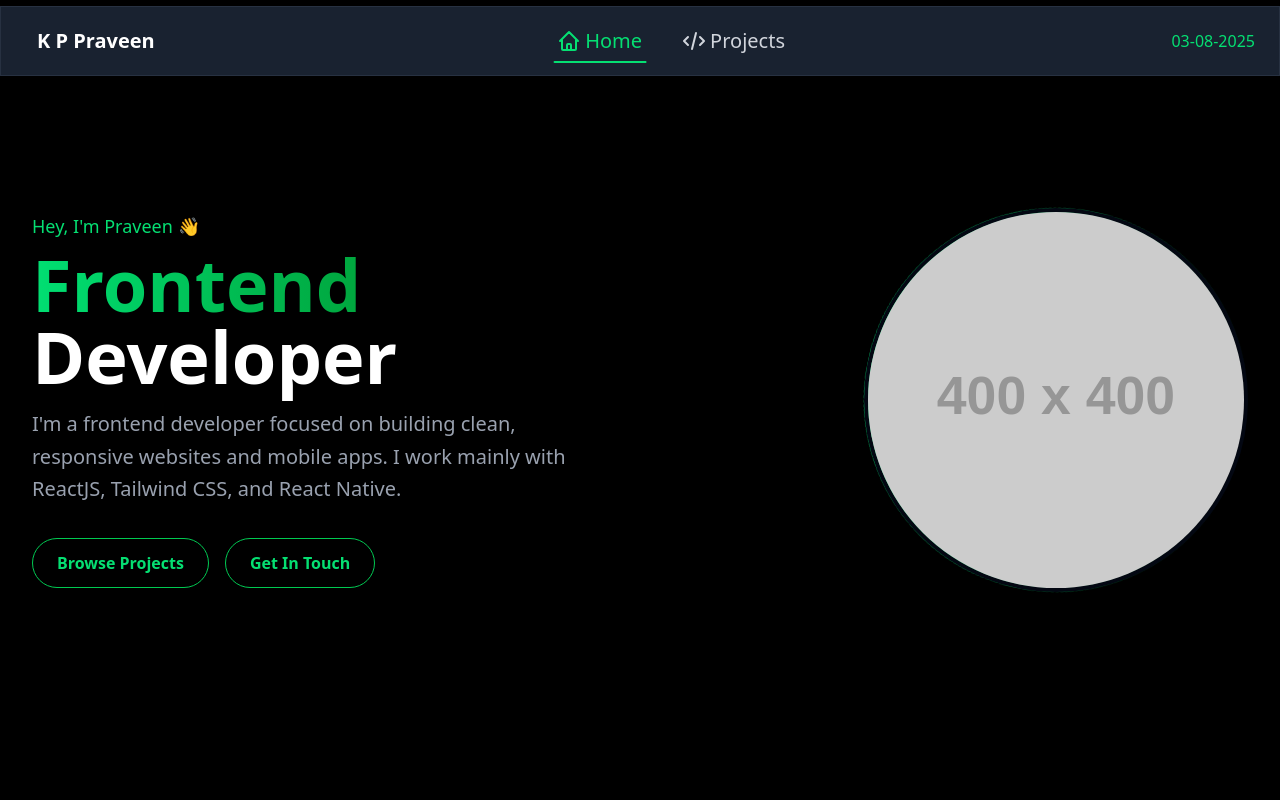
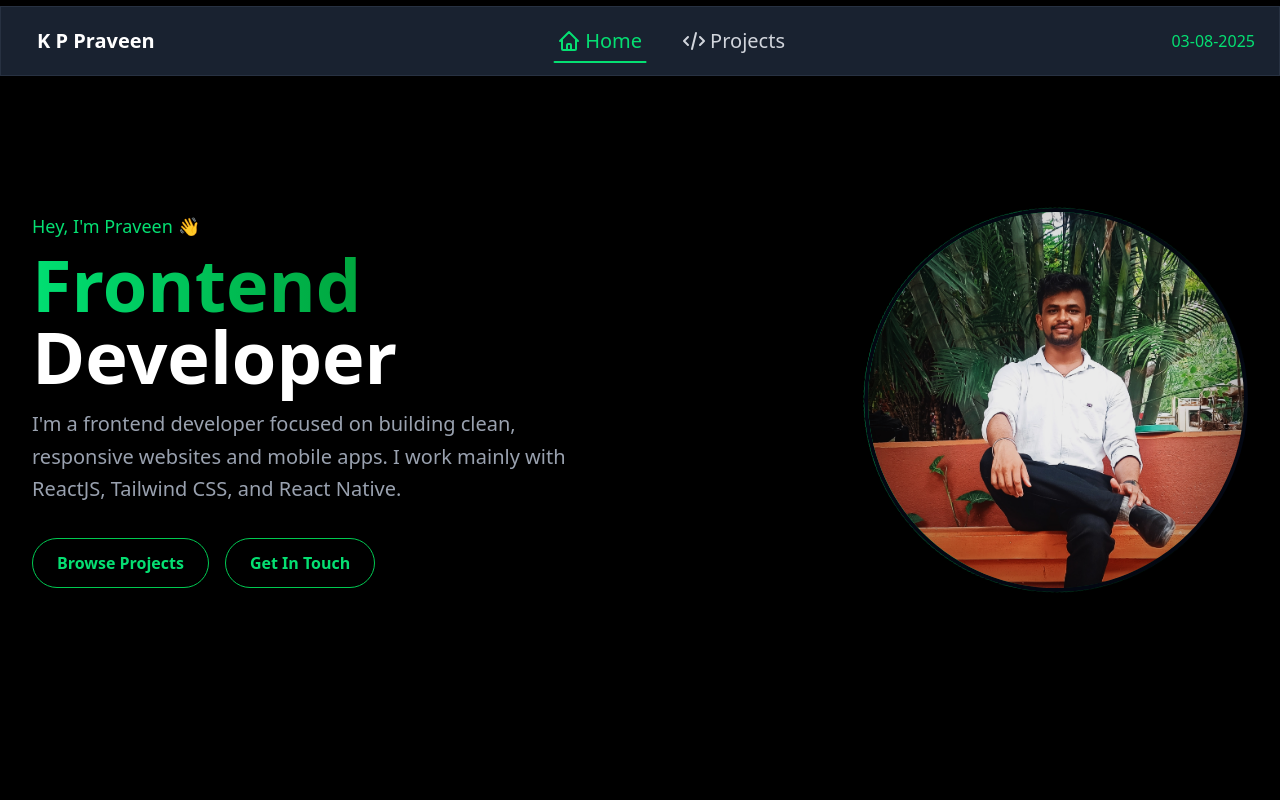
Before and after one commit to praveenkp1510/portfolio-15, a React (Vite) app: page / in a window 1280 px wide. Shown: the top 800 px of the page. Built offline with nearby package versions, Linux system fonts and the light colour scheme.

Commit message:
Fourth Changes done

```diff
--- a/src/Components/Intro.jsx
+++ b/src/Components/Intro.jsx
@@ -4,7 +4,7 @@ import { useInView } from "react-intersection-observer";
 import { useNavigate } from "react-router-dom"; // Import useNavigate
 import { MdEmail, MdPhone, MdLocationOn } from 'react-icons/md'; // For email, phone, and location
 import { FaLinkedin } from 'react-icons/fa'; // For LinkedIn
-
+import profile from "../assets/profile.jpg"
 export const Intro = () => {
   const navigate = useNavigate(); // Initialize useNavigate
   const [activeExperience, setActiveExperience] = useState("nubiznez");
@@ -202,7 +202,7 @@ export const Intro = () => {
               <div className="relative w-72 h-72 lg:w-96 lg:h-96">
                 <div className="absolute inset-0 rounded-full bg-gradient-to-r from-green-400 to-transparent p-1 animate-spin-slow-fast" />
                 <img
-                  src="https://placehold.co/400x400/111/fff?text=KP"
+                  src={profile}
                   alt="K P Praveen"
                   className="relative w-full h-full rounded-full object-cover border-4 border-gray-950"
                 />
```
Also changed, not shown: src/assets/profile.jpg (added).
